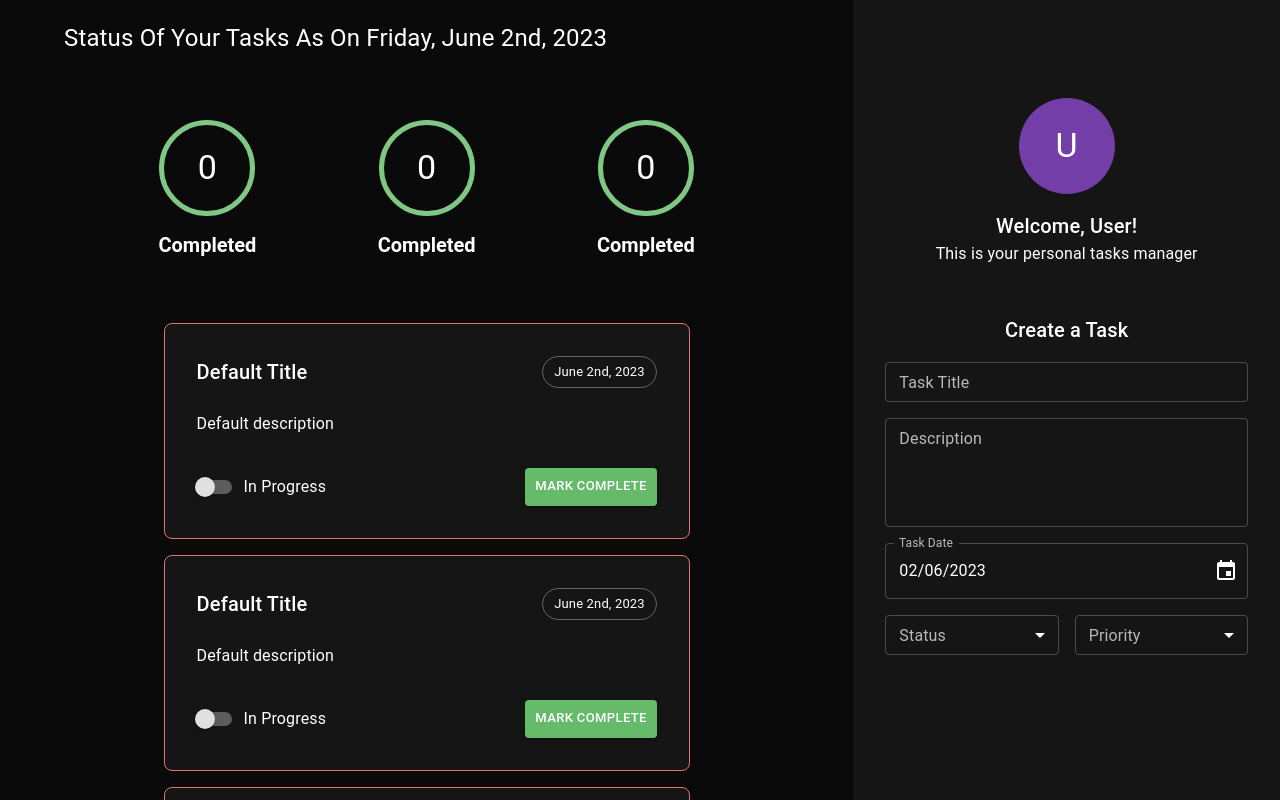
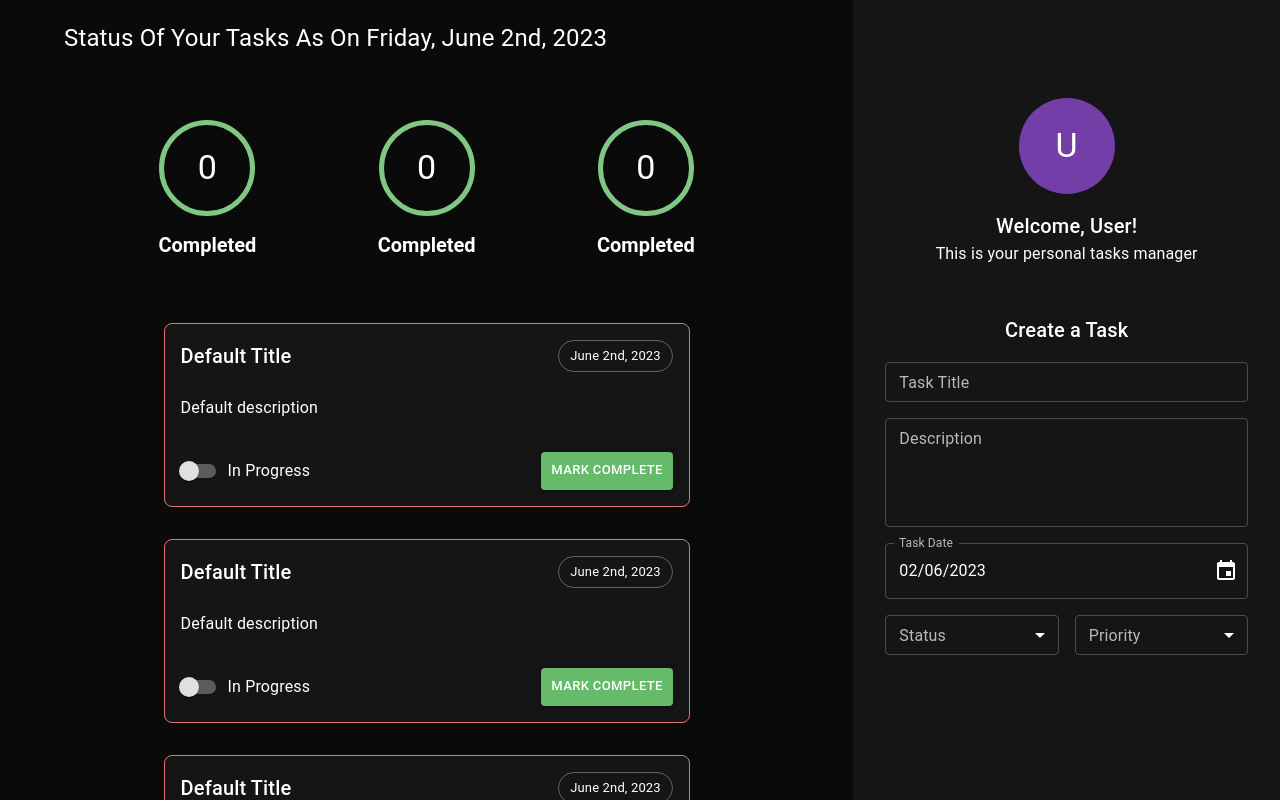
Before and after one commit to SharinLana/typescript-fullstack-tasks-manager, a React (Create React App) app: page / in a window 1280 px wide. Shown: the top 800 px of the page. Built offline with nearby package versions, Linux system fonts and the light colour scheme.

Commit message:
modify the styles of the Box in the Task component

```diff
--- a/src/components/task/Task.tsx
+++ b/src/components/task/Task.tsx
@@ -11,8 +11,8 @@ const Task: FC = (): ReactElement => {
       width="100%"
       justifyContent="flex-start"
       flexDirection="column"
-      mb={2}
-      p={4}
+      mb={4}
+      p={2}
       sx={{
         width: '100%',
         backgroundColor: 'background.paper',
```
